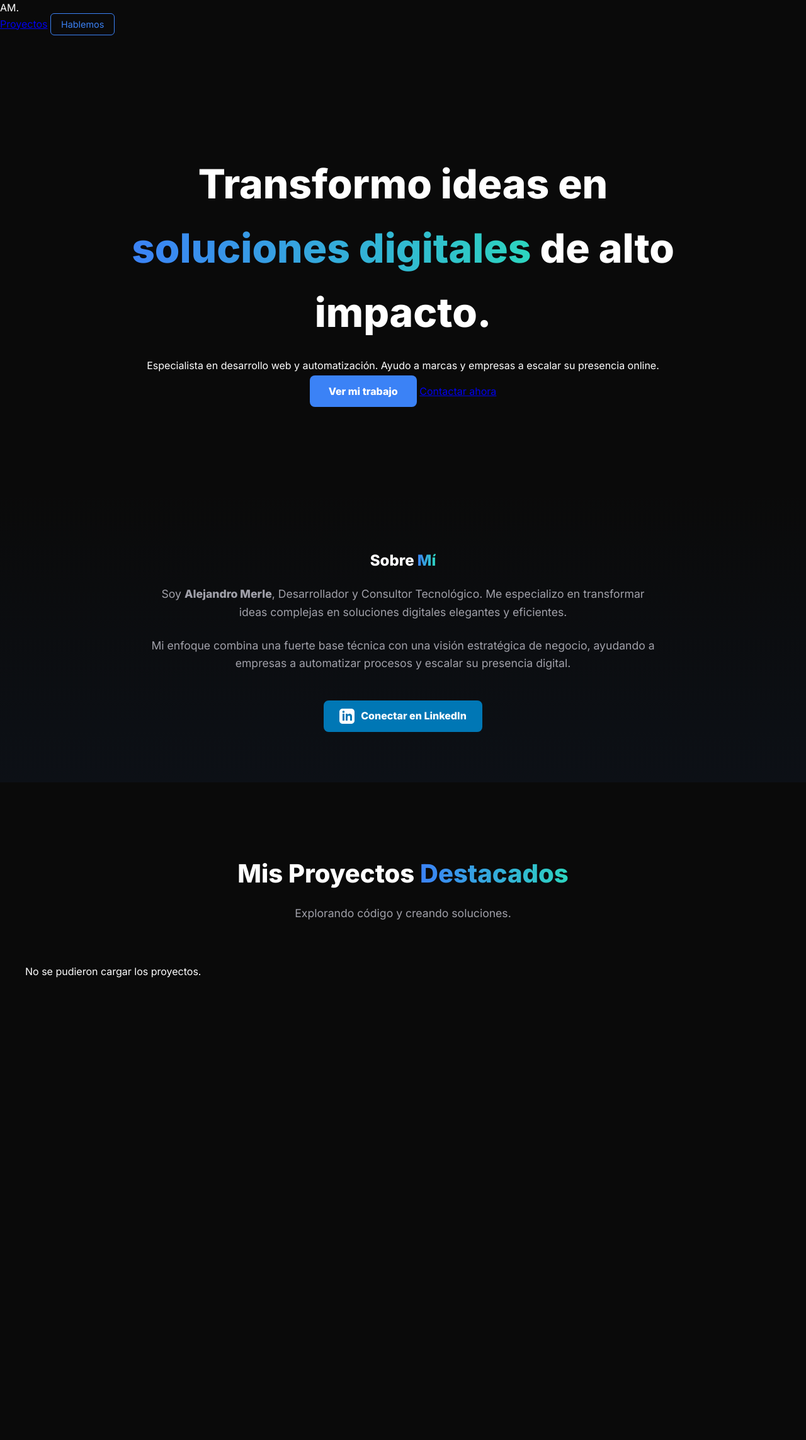
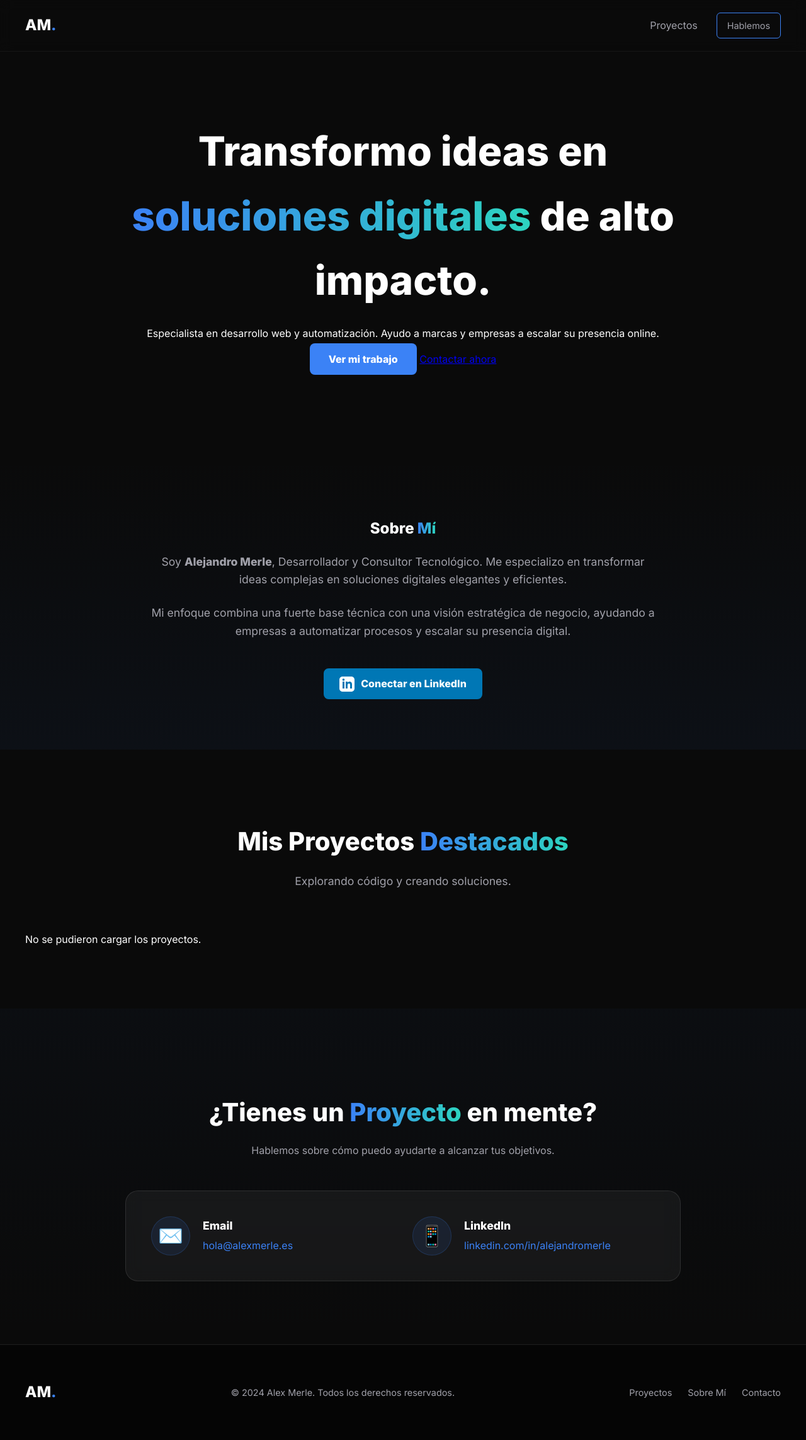
Before and after one commit to slider66/alexmerle.es, a PHP site: page / in a window 1280 px wide. Shown: the whole page at 63% size. Before the commit the page ends 1552 px from the top, so only its background shows below. Run offline with PHP 8.4, Linux system fonts and the light colour scheme; data that the repository does not hold is empty.

Commit message:
feat: implement contact section, footer and improve navigation UI

```diff
--- a/css/style.css
+++ b/css/style.css
@@ -29,6 +29,54 @@ body {
     text-align: center;
     padding: 0 20px;
 }
+
+header {
+    position: fixed;
+    top: 0;
+    left: 0;
+    width: 100%;
+    z-index: 1000;
+    background: rgba(10, 10, 10, 0.8);
+    backdrop-filter: blur(10px);
+    -webkit-backdrop-filter: blur(10px);
+    border-bottom: 1px solid rgba(255, 255, 255, 0.05);
+}
+
+nav {
+    max-width: 1200px;
+    margin: 0 auto;
+    padding: 20px;
+    display: flex;
+    justify-content: space-between;
+    align-items: center;
+}
+
+.logo {
+    font-size: 1.5rem;
+    font-weight: 800;
+}
+
+.logo span {
+    color: var(--accent-color);
+}
+
+.links {
+    display: flex;
+    align-items: center;
+    gap: 30px;
+}
+
+.links a {
+    text-decoration: none;
+    color: var(--text-sec);
+    font-weight: 500;
+    transition: 0.3s;
+}
+
+.links a:hover {
+    color: var(--text-main);
+}
+
 
 .hero-content h1 {
     font-size: 4rem;
@@ -180,3 +228,136 @@ body {
     border-color: var(--accent-color);
     background: rgba(59, 130, 246, 0.08);
 }
+
+/* Contact Section */
+.contact {
+    padding: 100px 20px;
+    background: linear-gradient(0deg, transparent, rgba(59, 130, 246, 0.03));
+}
+
+.contact h2 {
+    font-size: 2.5rem;
+    text-align: center;
+    margin-bottom: 10px;
+}
+
+.contact .subtitle {
+    text-align: center;
+    color: var(--text-sec);
+    margin-bottom: 50px;
+}
+
+.contact-container {
+    max-width: 800px;
+    margin: 0 auto;
+    background: rgba(255, 255, 255, 0.05);
+    backdrop-filter: blur(10px);
+    -webkit-backdrop-filter: blur(10px);
+    border: 1px solid rgba(255, 255, 255, 0.1);
+    border-radius: 20px;
+    padding: 40px;
+}
+
+.contact-info {
+    display: grid;
+    grid-template-columns: repeat(auto-fit, minmax(250px, 1fr));
+    gap: 30px;
+}
+
+.info-item {
+    display: flex;
+    align-items: center;
+    gap: 20px;
+}
+
+.info-item .icon {
+    font-size: 2rem;
+    background: rgba(59, 130, 246, 0.1);
+    width: 60px;
+    height: 60px;
+    display: flex;
+    align-items: center;
+    justify-content: center;
+    border-radius: 50%;
+    border: 1px solid rgba(59, 130, 246, 0.2);
+}
+
+.info-item h4 {
+    margin: 0;
+    font-size: 1.1rem;
+    color: var(--text-main);
+}
+
+.info-item p {
+    margin: 5px 0 0;
+    color: var(--text-sec);
+}
+
+.info-item a {
+    color: var(--accent-color);
+    text-decoration: none;
+    transition: 0.3s;
+}
+
+.info-item a:hover {
+    text-decoration: underline;
+}
+
+/* Footer */
+footer {
+    padding: 50px 20px;
+    border-top: 1px solid rgba(255, 255, 255, 0.1);
+    background: #050505;
+}
+
+.footer-content {
+    max-width: 1200px;
+    margin: 0 auto;
+    display: flex;
+    flex-wrap: wrap;
+    justify-content: space-between;
+    align-items: center;
+    gap: 30px;
+}
+
+.footer-content p {
+    color: var(--text-sec);
+    font-size: 0.9rem;
+}
+
+.footer-links {
+    display: flex;
+    gap: 25px;
+}
+
+.footer-links a {
+    color: var(--text-sec);
+    text-decoration: none;
+    font-size: 0.9rem;
+    transition: 0.3s;
+}
+
+.footer-links a:hover {
+    color: var(--accent-color);
+}
+
+.container {
+    max-width: 1200px;
+    margin: 0 auto;
+}
+
+/* Responsive */
+@media (max-width: 768px) {
+    .hero-content h1 {
+        font-size: 2.5rem;
+    }
+
+    .footer-content {
+        flex-direction: column;
+        text-align: center;
+    }
+
+    .contact-container {
+        padding: 30px 20px;
+    }
+}
--- a/index.php
+++ b/index.php
@@ -65,7 +65,45 @@
                 </div>
             </div>
         </section>
+        <section id="contacto" class="contact">
+            <div class="container">
+                <h2>¿Tienes un <span class="gradient-text">Proyecto</span> en mente?</h2>
+                <p class="subtitle">Hablemos sobre cómo puedo ayudarte a alcanzar tus objetivos.</p>
+                <div class="contact-container">
+                    <div class="contact-info">
+                        <div class="info-item">
+                            <div class="icon">✉️</div>
+                            <div>
+                                <h4>Email</h4>
+                                <p><a href="mailto:hola@alexmerle.es">hola@alexmerle.es</a></p>
+                            </div>
+                        </div>
+                        <div class="info-item">
+                            <div class="icon">📱</div>
+                            <div>
+                                <h4>LinkedIn</h4>
+                                <p><a href="https://es.linkedin.com/in/alejandromerle" target="_blank">linkedin.com/in/alejandromerle</a></p>
+                            </div>
+                        </div>
+                    </div>
+                </div>
+            </div>
+        </section>
     </main>
+
+    <footer>
+        <div class="container">
+            <div class="footer-content">
+                <div class="logo">AM<span>.</span></div>
+                <p>&copy; 2024 Alex Merle. Todos los derechos reservados.</p>
+                <div class="footer-links">
+                    <a href="#portfolio">Proyectos</a>
+                    <a href="#sobre-mi">Sobre Mí</a>
+                    <a href="#contacto">Contacto</a>
+                </div>
+            </div>
+        </div>
+    </footer>
 
     <script src="js/main.js"></script>
 </body>
```
